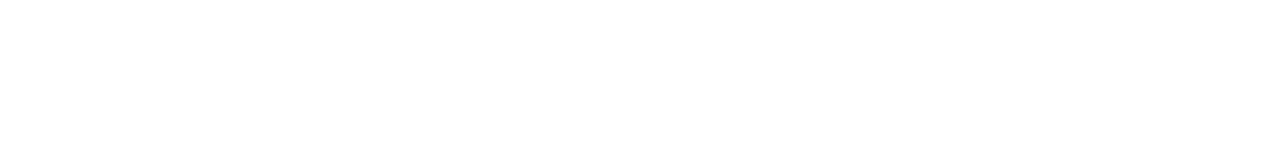
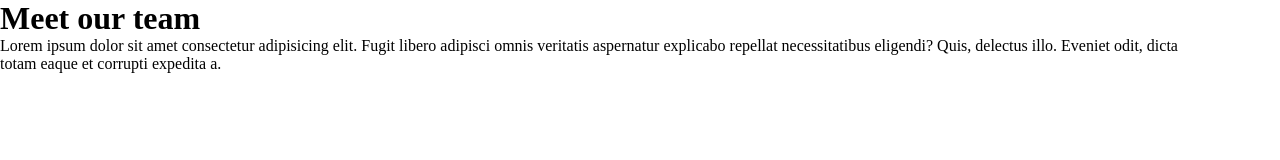
Before and after one commit to mauroluciano/html-css-float-cards-flexbox, a plain HTML site: page index.html in a window 1280 px wide. Drawn offline with Linux system fonts and the light colour scheme.

Commit message:
add header

```diff
--- a/index.html
+++ b/index.html
@@ -7,6 +7,12 @@
     <title>test flexbox</title>
 </head>
 <body>
-</body>
+
+    <!--header-->
+    <header>
+        <h1>Meet our team</h1>
+        <p>Lorem ipsum dolor sit amet consectetur adipisicing elit. Fugit libero adipisci omnis veritatis aspernatur explicabo repellat necessitatibus eligendi? Quis, delectus illo. Eveniet odit, dicta totam eaque et corrupti expedita a.</p>
+    </header>
+
 </body>
 </html>
```
Also changed, not shown: img/female1.png (added), img/female2.png (added), img/female3.png (added), img/male1.png (added), img/male2.png (added), img/male3.png (added).
